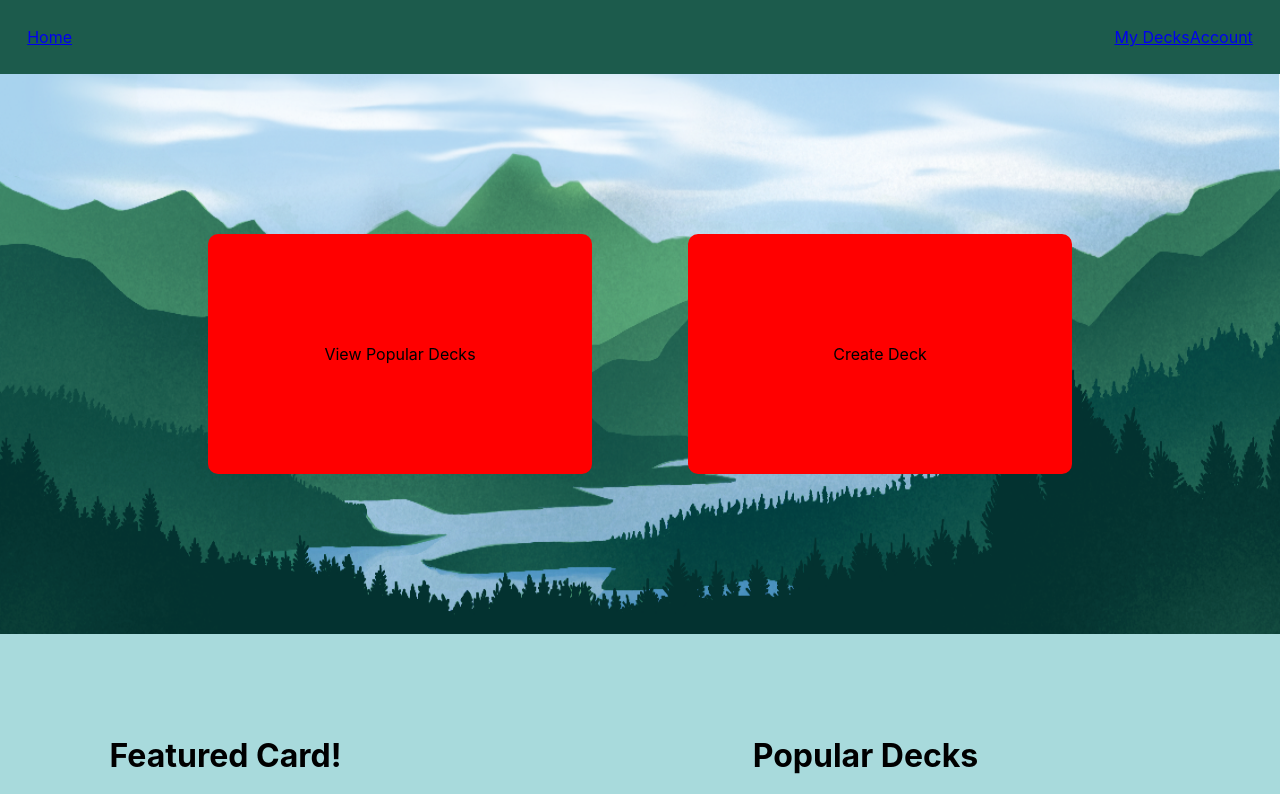
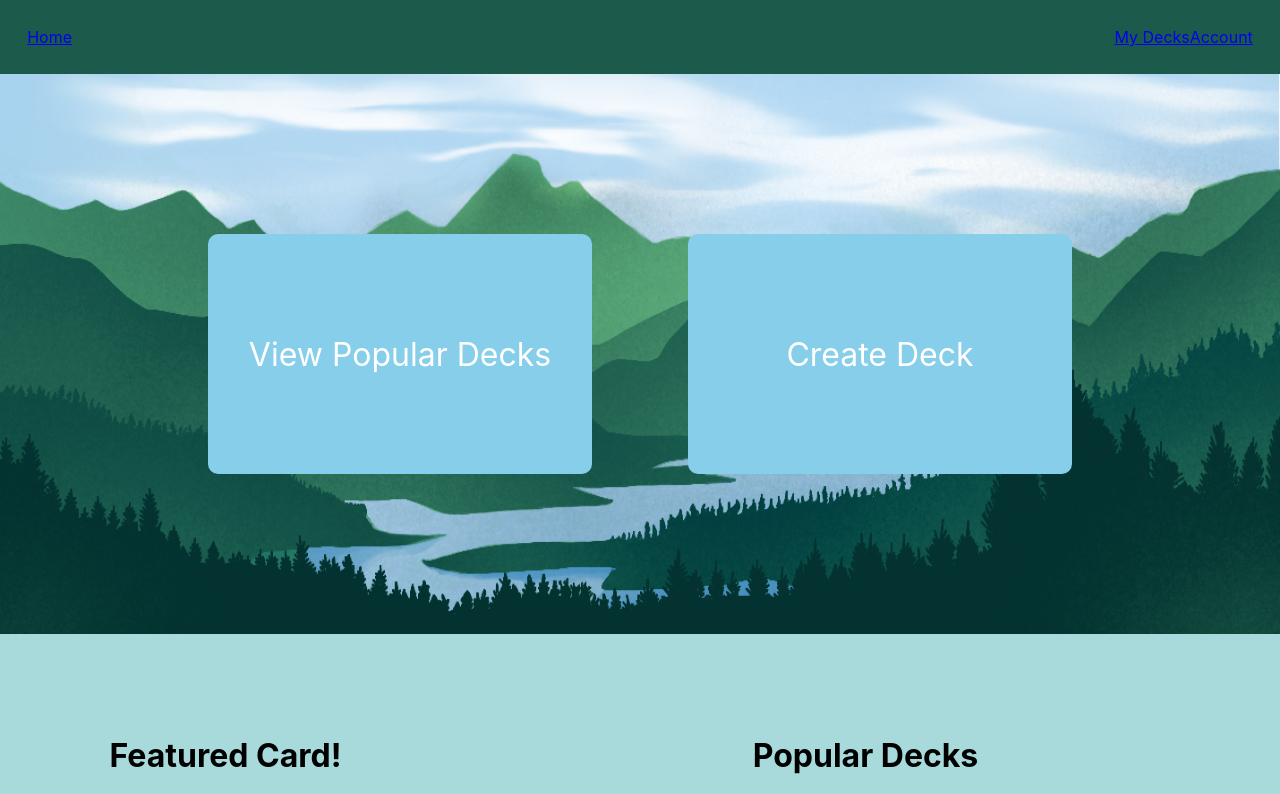
Before and after one commit to michael-mcmasters/Notecards, a React (Create React App) app: page / in a window 1280 px wide. Shown: the top 794 px of the page. Built offline with nearby package versions, Linux system fonts and the light colour scheme.

Commit message:
Change colors

```diff
--- a/src/components/homepage/Options.js
+++ b/src/components/homepage/Options.js
@@ -27,8 +27,16 @@ const Option = styled.div`
   width: 25rem;
   height: 15rem;
   border-radius: 10px;
-  background-color: red;
+  background-color: skyblue;
+  color: white;
+  font-size: 2rem;
+
   display: flex;
+
+  &:hover {
+    cursor: pointer;
+    color: red;
+  }
 `;
 
 const P = styled.p`
```
